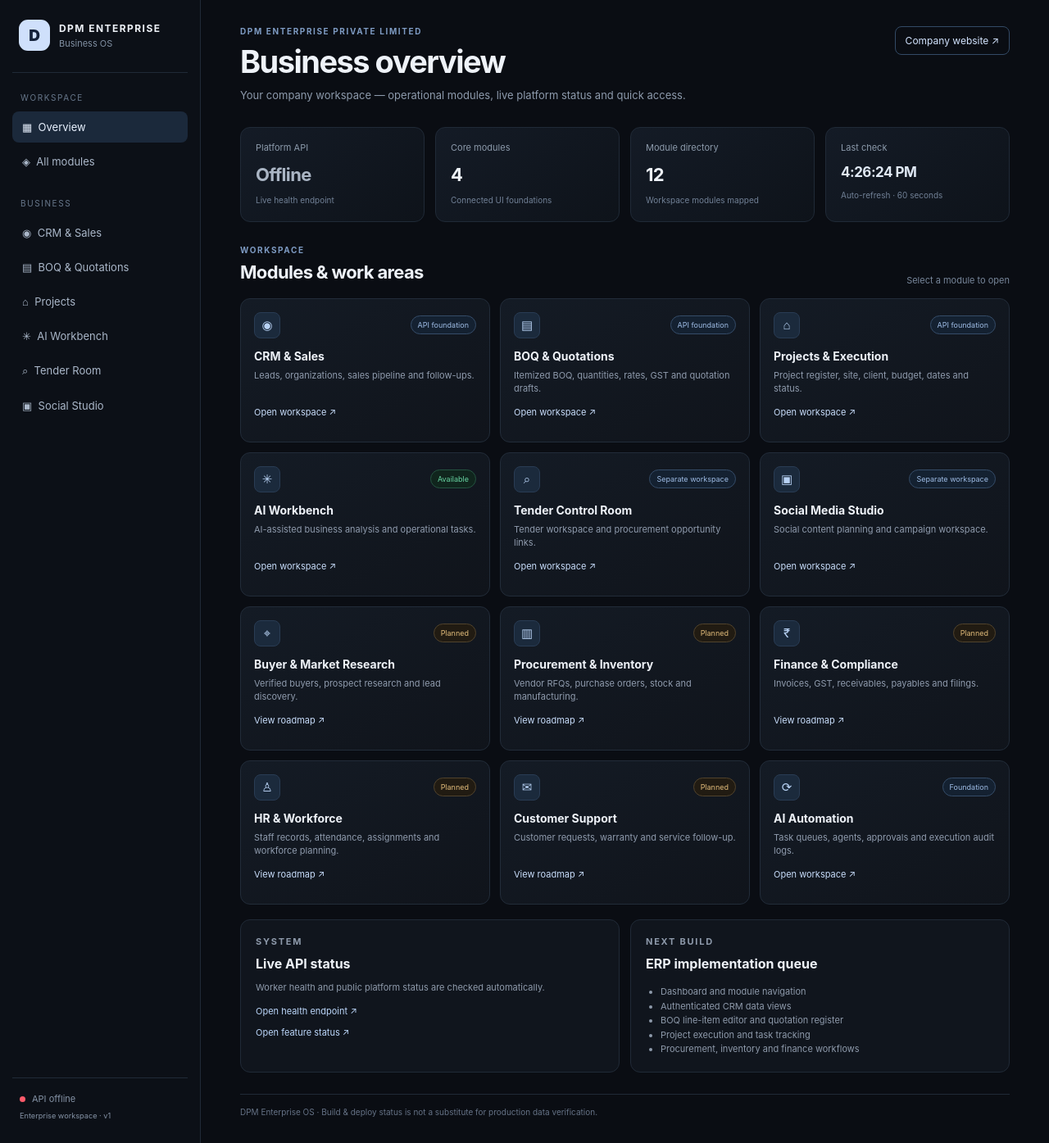
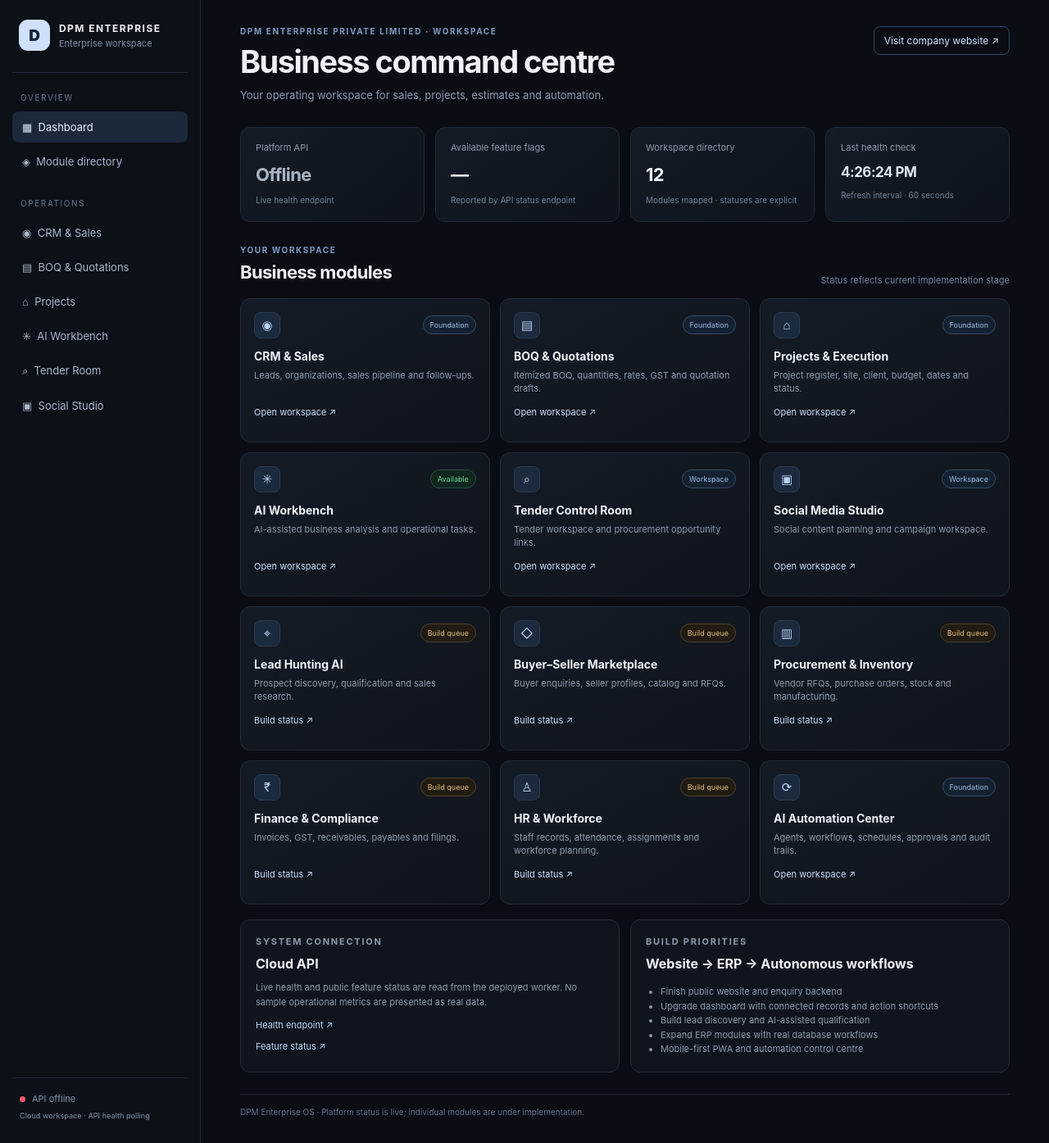
Before and after one commit to dpmenterprise2007-art/dpm-enterprise-depository, a Next.js app: page / in a window 1280 px wide. Shown: the whole page at 82% size. Built offline with nearby package versions, Linux system fonts and the light colour scheme; no server answers.

Commit message:
Polish enterprise dashboard and clarify module implementation status

```diff
--- a/src/app/page.tsx
+++ b/src/app/page.tsx
@@ -6,18 +6,18 @@ import { useEffect, useState } from 'react';
 type PlatformStatus = { ok?: boolean; features?: Array<{ name?: string; status?: string; description?: string }> };
 const worker = 'https://dpm-enterprise-os.dpmenterprise2007.workers.dev';
 const modules = [
-  { name: 'CRM & Sales', desc: 'Leads, organizations, sales pipeline and follow-ups.', href: '/crm', icon: '◉', state: 'API foundation' },
-  { name: 'BOQ & Quotations', desc: 'Itemized BOQ, quantities, rates, GST and quotation drafts.', href: '/quotations', icon: '▤', state: 'API foundation' },
-  { name: 'Projects & Execution', desc: 'Project register, site, client, budget, dates and status.', href: '/projects', icon: '⌂', state: 'API foundation' },
+  { name: 'CRM & Sales', desc: 'Leads, organizations, sales pipeline and follow-ups.', href: '/crm', icon: '◉', state: 'Foundation' },
+  { name: 'BOQ & Quotations', desc: 'Itemized BOQ, quantities, rates, GST and quotation drafts.', href: '/quotations', icon: '▤', state: 'Foundation' },
+  { name: 'Projects & Execution', desc: 'Project register, site, client, budget, dates and status.', href: '/projects', icon: '⌂', state: 'Foundation' },
   { name: 'AI Workbench', desc: 'AI-assisted business analysis and operational tasks.', href: '/ai', icon: '✳', state: 'Available' },
-  { name: 'Tender Control Room', desc: 'Tender workspace and procurement opportunity links.', href: '/tender-control-room.html', icon: '⌕', state: 'Separate workspace' },
-  { name: 'Social Media Studio', desc: 'Social content planning and campaign workspace.', href: '/social-studio.html', icon: '▣', state: 'Separate workspace' },
-  { name: 'Buyer & Market Research', desc: 'Verified buyers, prospect research and lead discovery.', href: '#modules', icon: '⌖', state: 'Planned' },
-  { name: 'Procurement & Inventory', desc: 'Vendor RFQs, purchase orders, stock and manufacturing.', href: '#modules', icon: '▥', state: 'Planned' },
-  { name: 'Finance & Compliance', desc: 'Invoices, GST, receivables, payables and filings.', href: '#modules', icon: '₹', state: 'Planned' },
-  { name: 'HR & Workforce', desc: 'Staff records, attendance, assignments and workforce planning.', href: '#modules', icon: '♙', state: 'Planned' },
-  { name: 'Customer Support', desc: 'Customer requests, warranty and service follow-up.', href: '#modules', icon: '✉', state: 'Planned' },
-  { name: 'AI Automation', desc: 'Task queues, agents, approvals and execution audit logs.', href: '#modules', icon: '⟳', state: 'Foundation' },
+  { name: 'Tender Control Room', desc: 'Tender workspace and procurement opportunity links.', href: '/tender-control-room.html', icon: '⌕', state: 'Workspace' },
+  { name: 'Social Media Studio', desc: 'Social content planning and campaign workspace.', href: '/social-studio.html', icon: '▣', state: 'Workspace' },
+  { name: 'Lead Hunting AI', desc: 'Prospect discovery, qualification and sales research.', href: '#roadmap', icon: '⌖', state: 'Build queue' },
+  { name: 'Buyer–Seller Marketplace', desc: 'Buyer enquiries, seller profiles, catalog and RFQs.', href: '#roadmap', icon: '◇', state: 'Build queue' },
+  { name: 'Procurement & Inventory', desc: 'Vendor RFQs, purchase orders, stock and manufacturing.', href: '#roadmap', icon: '▥', state: 'Build queue' },
+  { name: 'Finance & Compliance', desc: 'Invoices, GST, receivables, payables and filings.', href: '#roadmap', icon: '₹', state: 'Build queue' },
+  { name: 'HR & Workforce', desc: 'Staff records, attendance, assignments and workforce planning.', href: '#roadmap', icon: '♙', state: 'Build queue' },
+  { name: 'AI Automation Center', desc: 'Agents, workflows, schedules, approvals and audit trails.', href: '#roadmap', icon: '⟳', state: 'Foundation' },
 ];
 export default function Home() {
   const [health, setHealth] = useState<'checking'|'online'|'offline'>('checking');
@@ -44,35 +44,36 @@ export default function Home() {
     return () => { active = false; window.clearInterval(timer); };
   }, []);
   const online = health === 'online';
+  const liveFeatures = status?.features?.filter(f => f.status === 'available').length ?? 0;
   return (
     <main className="erp">
       <aside className="erp-sidebar">
-        <div className="erp-brand"><div className="erp-mark">D</div><div><b>DPM ENTERPRISE</b><small>Business OS</small></div></div>
-        <div className="erp-nav-label">WORKSPACE</div>
-        <a className="erp-nav active" href="#overview">▦ &nbsp;Overview</a>
-        <a className="erp-nav" href="#modules">◈ &nbsp;All modules</a>
-        <div className="erp-nav-label">BUSINESS</div>
+        <div className="erp-brand"><div className="erp-mark">D</div><div><b>DPM ENTERPRISE</b><small>Enterprise workspace</small></div></div>
+        <div className="erp-nav-label">OVERVIEW</div>
+        <a className="erp-nav active" href="#overview">▦ &nbsp;Dashboard</a>
+        <a className="erp-nav" href="#modules">◈ &nbsp;Module directory</a>
+        <div className="erp-nav-label">OPERATIONS</div>
         <Link className="erp-nav" href="/crm">◉ &nbsp;CRM & Sales</Link>
         <Link className="erp-nav" href="/quotations">▤ &nbsp;BOQ & Quotations</Link>
         <Link className="erp-nav" href="/projects">⌂ &nbsp;Projects</Link>
         <Link className="erp-nav" href="/ai">✳ &nbsp;AI Workbench</Link>
         <a className="erp-nav" href="/tender-control-room.html">⌕ &nbsp;Tender Room</a>
         <a className="erp-nav" href="/social-studio.html">▣ &nbsp;Social Studio</a>
-        <div className="erp-sidebar-bottom"><div className="erp-status"><span className={online ? 'green' : health==='offline' ? 'red' : 'amber'} />API {health==='checking'?'checking':online?'connected':'offline'}</div><small>Enterprise workspace · v1</small></div>
+        <div className="erp-sidebar-bottom"><div className="erp-status"><span className={online ? 'green' : health==='offline' ? 'red' : 'amber'} />API {health==='checking'?'checking':online?'connected':'offline'}</div><small>Cloud workspace · API health polling</small></div>
       </aside>
       <section className="erp-main" id="overview">
-        <header className="erp-header"><div><p className="erp-overline">DPM ENTERPRISE PRIVATE LIMITED</p><h1>Business overview</h1><p className="erp-subtitle">Your company workspace — operational modules, live platform status and quick access.</p></div><a className="erp-header-link" href="https://www.dpmenterprise.in" target="_blank" rel="noreferrer">Company website ↗</a></header>
+        <header className="erp-header"><div><p className="erp-overline">DPM ENTERPRISE PRIVATE LIMITED · WORKSPACE</p><h1>Business command centre</h1><p className="erp-subtitle">Your operating workspace for sales, projects, estimates and automation.</p></div><a className="erp-header-link" href="https://www.dpmenterprise.in" target="_blank" rel="noreferrer">Visit company website ↗</a></header>
         <section className="erp-kpis">
           <article className="erp-kpi"><small>Platform API</small><strong className={online?'kpi-green':'kpi-muted'}>{health==='checking'?'Checking…':online?'Online':'Offline'}</strong><span>Live health endpoint</span></article>
-          <article className="erp-kpi"><small>Core modules</small><strong>4</strong><span>Connected UI foundations</span></article>
-          <article className="erp-kpi"><small>Module directory</small><strong>{modules.length}</strong><span>Workspace modules mapped</span></article>
-          <article className="erp-kpi"><small>Last check</small><strong className="kpi-time">{checkedAt||'—'}</strong><span>Auto-refresh · 60 seconds</span></article>
+          <article className="erp-kpi"><small>Available feature flags</small><strong>{status ? liveFeatures : '—'}</strong><span>Reported by API status endpoint</span></article>
+          <article className="erp-kpi"><small>Workspace directory</small><strong>{modules.length}</strong><span>Modules mapped · statuses are explicit</span></article>
+          <article className="erp-kpi"><small>Last health check</small><strong className="kpi-time">{checkedAt||'—'}</strong><span>Refresh interval · 60 seconds</span></article>
         </section>
-        <section className="erp-section" id="modules"><div className="erp-section-title"><div><p className="erp-overline">WORKSPACE</p><h2>Modules & work areas</h2></div><span className="erp-muted">Select a module to open</span></div>
-          <div className="erp-module-grid">{modules.map(m=><article className="erp-module" key={m.name}><div className="erp-module-top"><span className="erp-module-icon">{m.icon}</span><span className={'erp-tag '+(m.state==='Available'?'tag-live':m.state==='Planned'?'tag-plan':'tag-foundation')}>{m.state}</span></div><h3>{m.name}</h3><p>{m.desc}</p><a href={m.href} className="erp-module-open">{m.state==='Planned'?'View roadmap':'Open workspace'} ↗</a></article>)}</div>
+        <section className="erp-section" id="modules"><div className="erp-section-title"><div><p className="erp-overline">YOUR WORKSPACE</p><h2>Business modules</h2></div><span className="erp-muted">Status reflects current implementation stage</span></div>
+          <div className="erp-module-grid">{modules.map(m=><article className="erp-module" key={m.name}><div className="erp-module-top"><span className="erp-module-icon">{m.icon}</span><span className={'erp-tag '+(m.state==='Available'?'tag-live':m.state==='Build queue'?'tag-plan':'tag-foundation')}>{m.state}</span></div><h3>{m.name}</h3><p>{m.desc}</p><a href={m.href} className="erp-module-open">{m.state==='Build queue'?'Build status':'Open workspace'} ↗</a></article>)}</div>
         </section>
-        <section className="erp-bottom-grid"><article className="erp-panel"><p className="erp-overline">SYSTEM</p><h2>Live API status</h2><p>Worker health and public platform status are checked automatically.</p><a href={worker+'/api/health'} target="_blank" rel="noreferrer">Open health endpoint ↗</a><a href={worker+'/api/public/platform-status'} target="_blank" rel="noreferrer">Open feature status ↗</a></article><article className="erp-panel"><p className="erp-overline">NEXT BUILD</p><h2>ERP implementation queue</h2><ul><li>Dashboard and module navigation</li><li>Authenticated CRM data views</li><li>BOQ line-item editor and quotation register</li><li>Project execution and task tracking</li><li>Procurement, inventory and finance workflows</li></ul></article></section>
-        <footer className="erp-footer">DPM Enterprise OS · Build & deploy status is not a substitute for production data verification.</footer>
+        <section className="erp-bottom-grid"><article className="erp-panel"><p className="erp-overline">SYSTEM CONNECTION</p><h2>Cloud API</h2><p>Live health and public feature status are read from the deployed worker. No sample operational metrics are presented as real data.</p><a href={worker+'/api/health'} target="_blank" rel="noreferrer">Health endpoint ↗</a><a href={worker+'/api/public/platform-status'} target="_blank" rel="noreferrer">Feature status ↗</a></article><article className="erp-panel" id="roadmap"><p className="erp-overline">BUILD PRIORITIES</p><h2>Website → ERP → Autonomous workflows</h2><ul><li>Finish public website and enquiry backend</li><li>Upgrade dashboard with connected records and action shortcuts</li><li>Build lead discovery and AI-assisted qualification</li><li>Expand ERP modules with real database workflows</li><li>Mobile-first PWA and automation control centre</li></ul></article></section>
+        <footer className="erp-footer">DPM Enterprise OS · Platform status is live; individual modules are under implementation.</footer>
       </section>
     </main>
   );
```
